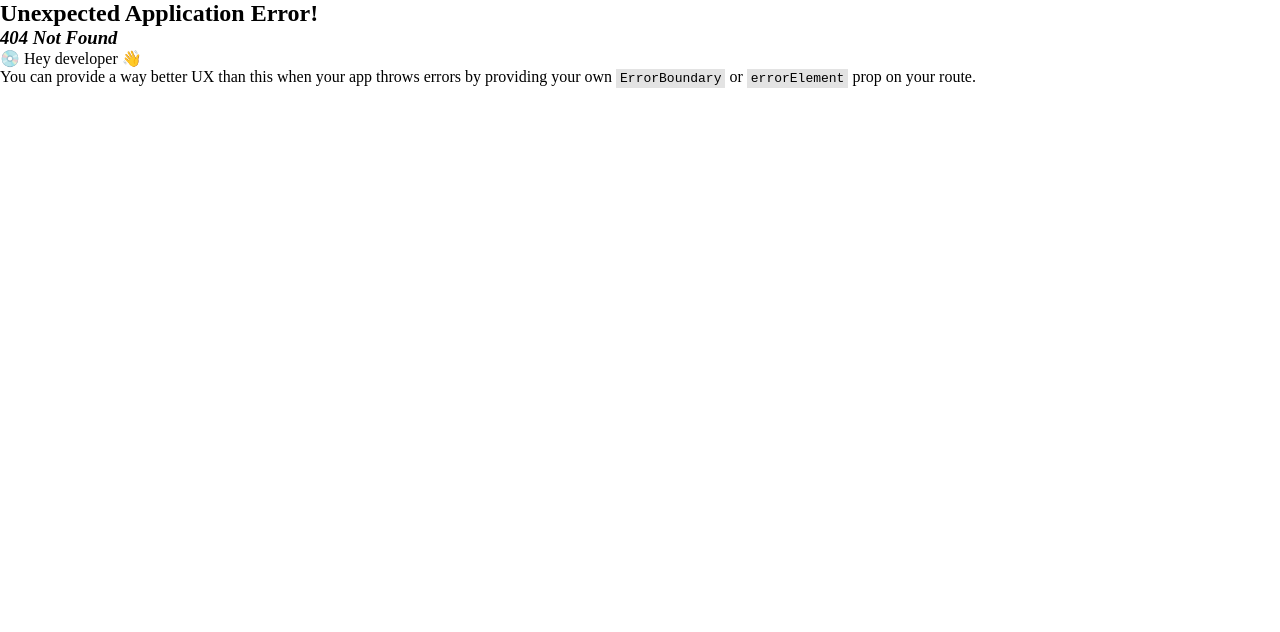
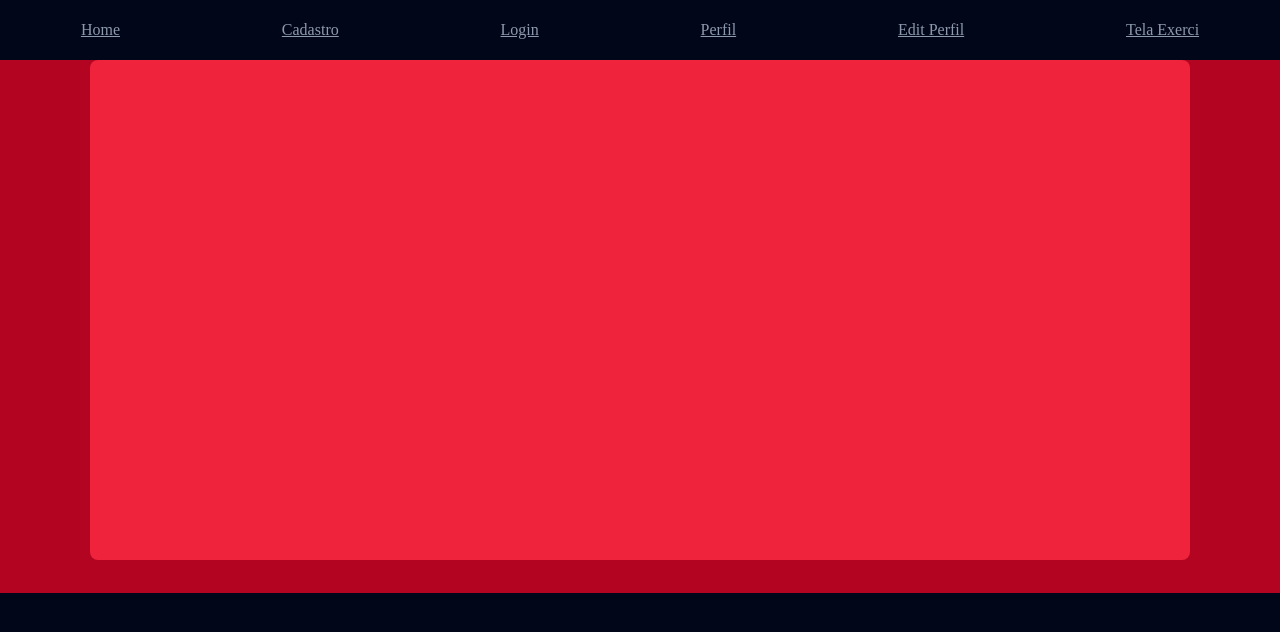
Before and after one commit to GuilhermeZamboni32/Rep-S.A, a React (Vite) app: page /telaexer in a window 1280 px wide. Before the commit this address had no page. Shown: the top 632 px of the page. Built offline with nearby package versions, Linux system fonts and the light colour scheme.

Commit message:
tela exer

```diff
--- a/src/Components/Navbar.jsx
+++ b/src/Components/Navbar.jsx
@@ -10,6 +10,7 @@ function Navbar() {
         <Link className="texto" to="/login"> Login</Link>
         <Link className="texto" to="/perfil">Perfil</Link>
         <Link className="texto" to="/editperfil">Edit Perfil</Link>
+        <Link className="texto" to="/telaexer">Tela Exerci</Link>
 
     </div>
   )
--- a/src/pages/Perfil.css
+++ b/src/pages/Perfil.css
@@ -1,6 +1,6 @@
 
 .container-perfil {
-  background-color: var(--Cor2);
+  background-color: var(--Cor6);
   min-height: 100vh;
   align-items: center;
   }
@@ -9,7 +9,7 @@
     display: flex;
     gap: 20px;
     padding: 20px;
-    background: var(--Cor3);
+    background: var(--Cor5);
     border-radius: 8px;
 
   }
--- /dev/null
+++ b/src/pages/TelaExer.css
@@ -0,0 +1,22 @@
+.container-telaexer{
+    background-color: var(--Cor1);
+    min-height: 100vh;
+    align-items: center;
+
+}
+
+.div-grup-exer{
+    background-color: var(--Cor6);
+    height: 533px;
+    align-items: center;
+    display: flex;
+    flex-direction: column;
+
+}
+
+.div-exer{
+    background-color: var(--Cor5);
+    border-radius: 8px;
+    height: 500px;
+    width: 1100px;
+}
--- /dev/null
+++ b/src/pages/TelaExer.jsx
@@ -0,0 +1,19 @@
+import React from 'react'
+import './TelaExer.css'
+import Navbar from '../Components/Navbar'
+
+function TelaExer() {
+  return (
+    <div className='container-telaexer'>
+         <Navbar />
+         <div className='div-grup-exer'>
+            <div className='div-exer'></div>
+
+         </div>
+
+
+    </div>
+  )
+}
+
+export default TelaExer
--- a/src/routers/Router.jsx
+++ b/src/routers/Router.jsx
@@ -4,6 +4,7 @@ import Cadastro from "../pages/Cadastro";
 import Login from "../pages/Login";
 import Perfil from "../pages/Perfil";
 import EditPerfil from "../pages/EditPerfil";
+import TelaExer from "../pages/TelaExer";
 
 const router = createBrowserRouter([
     {path: "/", element: <Home />},
@@ -11,6 +12,7 @@ const router = createBrowserRouter([
     {path: "/login", element: <Login />},
     {path: "/perfil", element: <Perfil />},
     {path: "/editperfil", element: <EditPerfil />},
+    {path: "/telaexer", element: <TelaExer />},
 ])
 
 export default router;
```
